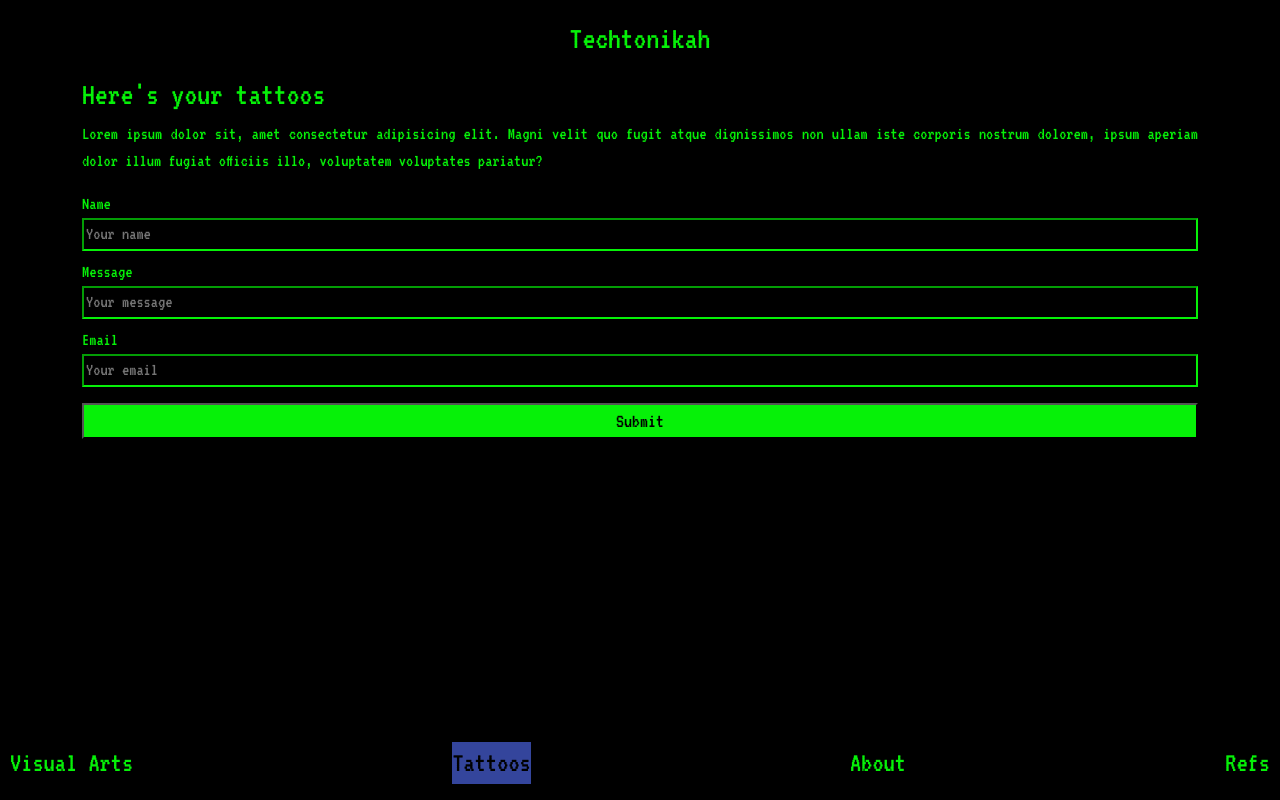
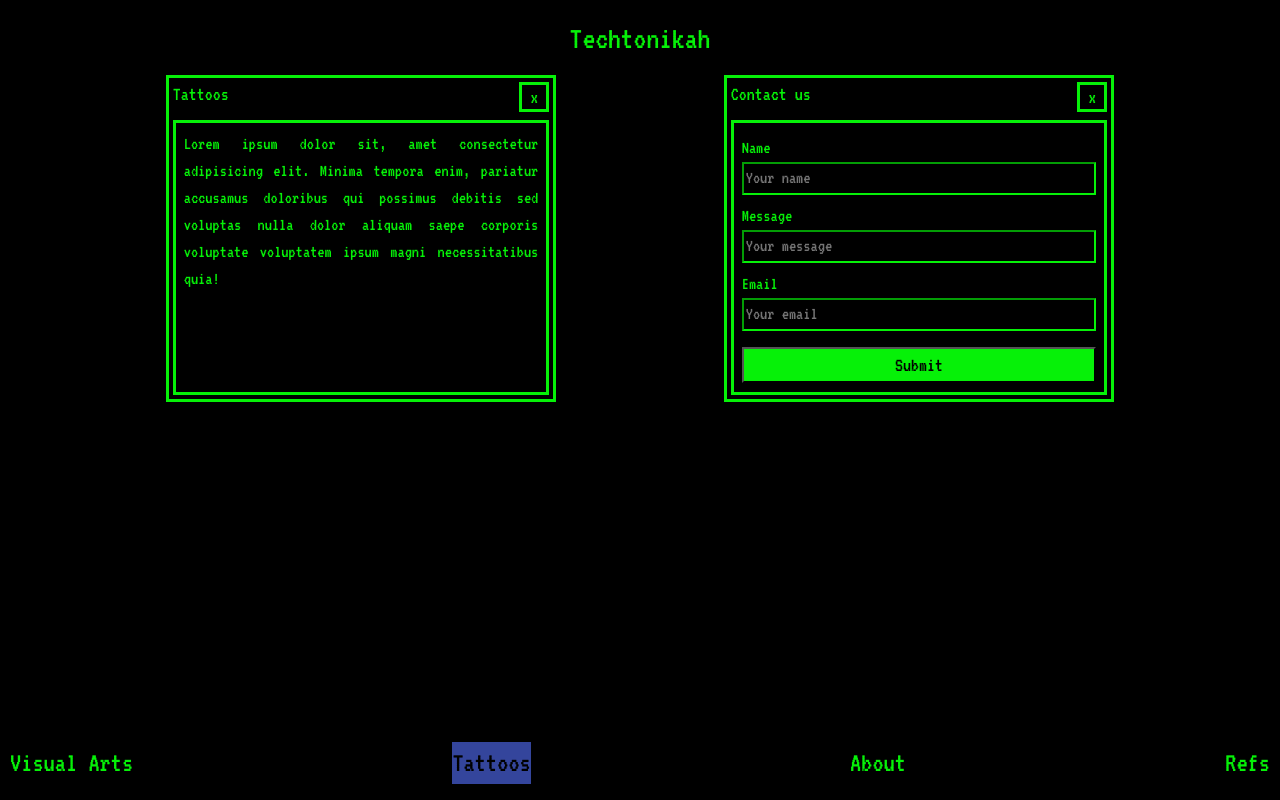
Before and after one commit to missatoy/techtonikah, a React (Vite) app: page /tattoos in a window 1280 px wide. Built offline with nearby package versions, Linux system fonts and the light colour scheme.

Commit message:
finished tattoos page

```diff
--- a/src/components/Tattoos.jsx
+++ b/src/components/Tattoos.jsx
@@ -1,15 +1,19 @@
 import Navbar from "./Navbars/Bottombar"
 import Topbar from "./Navbars/Topbar"
 import FormTattoos from "./Forms/FormTattoos"
+import RetroWindow from "./Visuals/RetroWindow"
 
 export default function Tattoos() {
+  const tattoosText = (
+    <p>Lorem ipsum dolor sit, amet consectetur adipisicing elit. Minima tempora enim, pariatur accusamus doloribus qui possimus debitis sed voluptas nulla dolor aliquam saepe corporis voluptate voluptatem ipsum magni necessitatibus quia!</p>
+  )
+
   return (
     <>
       <Topbar />
-      <div className="container">
-        <h2>Here's your tattoos</h2>
-        <p>Lorem ipsum dolor sit, amet consectetur adipisicing elit. Magni velit quo fugit atque dignissimos non ullam iste corporis nostrum dolorem, ipsum aperiam dolor illum fugiat officiis illo, voluptatem voluptates pariatur?</p>
-        <FormTattoos />
+      <div className="container windows-layout mb-4">
+        <RetroWindow name="Tattoos" content={tattoosText} />
+        <RetroWindow name="Contact us" content={<FormTattoos />} />
       </div>
       <Navbar />
     </>
```
